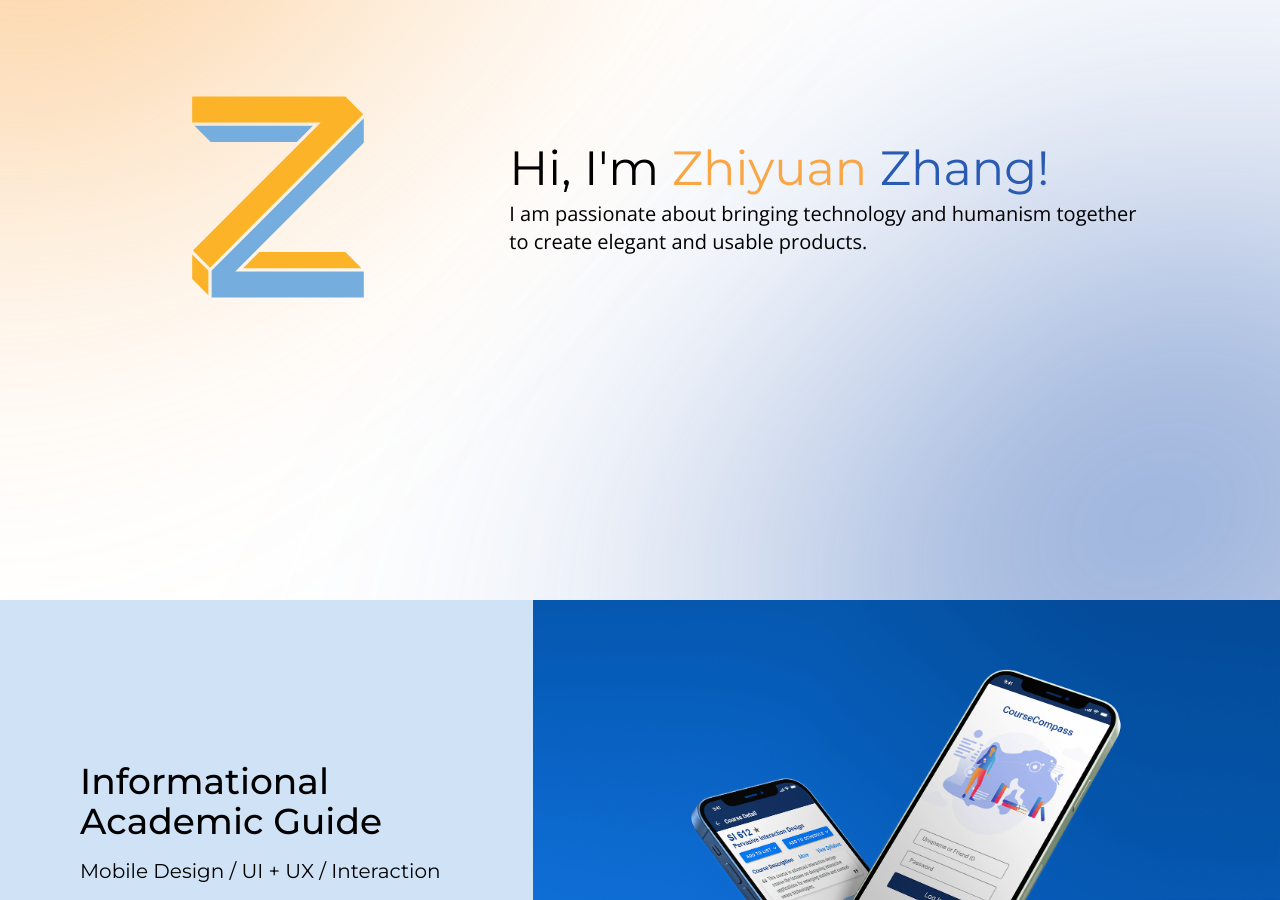
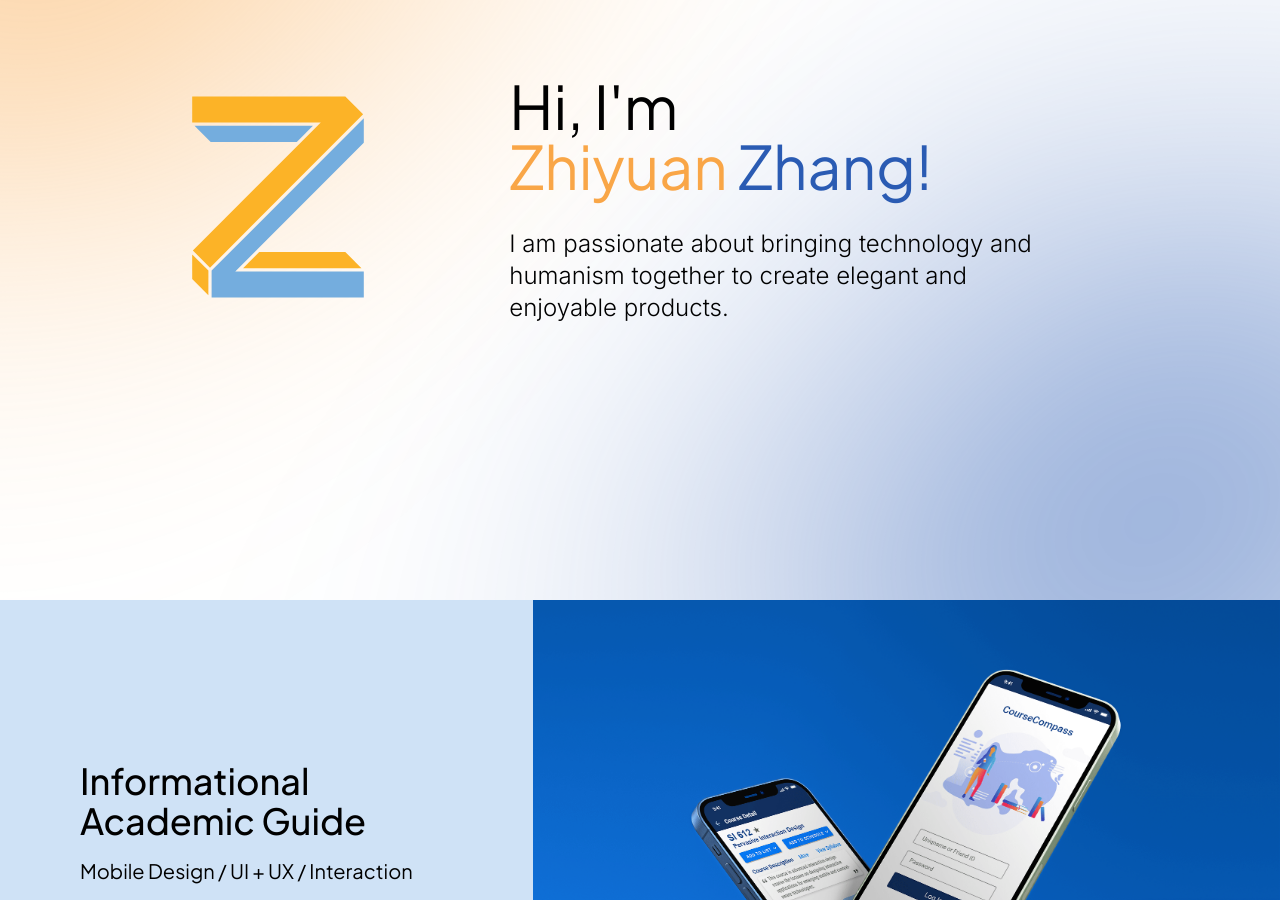
Before and after one commit to zhiyuan-Z/portfolio, a Next.js app: page / in a window 1280 px wide. Shown: the part 200-1100 px from the top of the page. Built offline with nearby package versions, Linux system fonts and the light colour scheme.

Commit message:
Update fonts

```diff
--- a/src/components/Footer.js
+++ b/src/components/Footer.js
@@ -7,7 +7,7 @@ const Footer = () => {
   const [entered, setEntered] = useState(false);
 
   return (
-    <footer className="text-center p-8 flex flex-col items-center justify-center font-sans text-base gap-2">
+    <footer className="text-center p-8 flex flex-col items-center justify-center font-body text-base gap-2">
       <div
         className="flex gap-2 w-full justify-center items-center"
         onMouseEnter={() => setEntered(true)}
--- a/src/components/List.js
+++ b/src/components/List.js
@@ -4,11 +4,11 @@ const List = ({ heading, ordered, divide, children, className, ...rest }) => {
   return (
     <>
       {!!heading && (
-        <div className="font-mont font-medium text-2xl px-4 py-2">
+        <div className="font-heading font-medium text-2xl px-4 py-2">
           {heading}
         </div>
       )}
-      <Element className={`font-sans text-xl ${ divide ? 'divide-y divide-light-orange border-y border-light-orange' : ''}`} {...rest}>
+      <Element className={`font-body text-xl ${ divide ? 'divide-y divide-light-orange border-y border-light-orange' : ''}`} {...rest}>
         {children?.map((item, index) => (
           <li
             className="px-4 py-2"
--- a/src/components/ProjectCard.js
+++ b/src/components/ProjectCard.js
@@ -21,8 +21,8 @@ const ProjectCard = (props) => {
     <div className={classes(bgColor, maxheight, 'w-full aspect-[12/5] grid grid-cols-12 overflow-hidden justify-items-center relative')}>
       <div className="col-start-1 col-end-6 flex flex-col px-8 laptop:px-20 py-16 max-w-xl justify-center h-full overflow-hidden">
         <div className="mb-2 laptop:mb-4">
-          <h3 className="font-mont font-medium text-4xl">{title}</h3>
-          <h4 className="font-mont font-normal text-xl py-4">{subtitle}</h4>
+          <h3 className="font-heading font-medium text-4xl">{title}</h3>
+          <h4 className="font-heading font-normal text-xl py-4">{subtitle}</h4>
         </div>
         <div className="font-normal text-xl">{description}</div>
       </div>
@@ -34,7 +34,7 @@ const ProjectCard = (props) => {
               whileHover={{ opacity: 1 }}
               transition={{ duration: 0.2 }}
             >
-              <p className={classes(textColor, 'font-mont font-semibold text-4xl px-2 py-1 bg-[#fff] z-20')}>
+              <p className={classes(textColor, 'font-heading font-semibold text-4xl px-2 py-1 bg-[#fff] z-20')}>
                 {name}
               </p>
             </motion.div>
--- a/src/pages/_document.js
+++ b/src/pages/_document.js
@@ -6,7 +6,8 @@ class MyDocument extends Document {
       <Html lang="en">
         <Head>
           <link
-            href="https://fonts.googleapis.com/css2?family=Montserrat:wght@300;400;500;600;700&family=Open+Sans:wght@300;400;500;600;700&display=swap"
+            // href="https://fonts.googleapis.com/css2?family=Montserrat:wght@300;400;500;600;700&family=Open+Sans:wght@300;400;500;600;700&display=swap"
+            href="https://fonts.googleapis.com/css2?family=Plus+Jakarta+Sans:wght@300..700&family=Inter:wght@300..700&display=swap"
             rel="stylesheet"
           />
         </Head>
--- a/src/pages/about.js
+++ b/src/pages/about.js
@@ -8,7 +8,7 @@ import Footer from '../components/Footer'
 export default function About() {
 
   return (
-    <div className="font-sans relative overflow-hidden">
+    <div className="font-body relative overflow-hidden">
       <Head>
         <title>About - Zhiyuan Zhang</title>
         <meta name="description" content="About Zhiyuan Zhang" />
@@ -23,7 +23,7 @@ export default function About() {
             <Image src={myPhoto} alt="Picture of Zhiyuan." width="600px" height="800px" />
           </div>
           <div className="col-start-5 col-end-12 ml-16 justify-self-start">
-            <h1 className="font-mont text-3xl font-normal mb-4 inline">
+            <h1 className="font-heading text-3xl font-normal mb-4 inline">
               Hi, there!<br />I am <span className="inline-block"><span className="text-orange">Zhiyuan</span> <span className='text-blue'>Zhang</span></span>, a designer and developer.
             </h1>
             <div className="text-xl font-normal my-2">
--- a/src/pages/design.js
+++ b/src/pages/design.js
@@ -5,7 +5,7 @@ import Footer from '../components/Footer'
 
 export default function Design() {
   return (
-    <div className="font-sans relative overflow-hidden">
+    <div className="font-body relative overflow-hidden">
       <Head>
         <title>Zhiyuan Zhang - Design</title>
         <meta name="description" content="Generated by create next app" />
--- a/src/pages/index.js
+++ b/src/pages/index.js
@@ -8,7 +8,7 @@ import logo from '../../public/logo.svg'
 export default function Home() {
 
   return (
-    <div className="font-sans relative overflow-hidden">
+    <div className="font-body relative overflow-hidden">
       <Head>
         <title>Zhiyuan Zhang</title>
         <meta name="description" content="Zhiyuan Zhang's portfolio. Gradute student at University of Michigan. Focus on UX Design / HCI / App Development." />
@@ -23,14 +23,14 @@ export default function Home() {
           <div className="col-start-2 col-end-5 justify-self-end self-center">
             <Image src={logo} alt="Logo of Zhiyuan Zhang, looks like two letter Z stacked together. One Z is orange, and the other is blue." width="290" height="320" />
           </div>
-          <div className="col-start-5 col-end-12 ml-16 justify-self-start self-center">
-            <h1 className="font-mont text-5xl font-normal my-2">
+          <div className="col-start-5 col-end-11 ml-16 justify-self-start self-center flex flex-col gap-4">
+            <h1 className="font-heading text-6xl font-normal my-2">
               Hi, I&apos;m <span className="inline-block"><span className="text-orange">Zhiyuan</span> <span className='text-blue'>Zhang!</span></span>
             </h1>
-            <h2 className="text-xl font-normal my-2">
+            <h2 className="text-2xl font-light my-2">
               {/* I find balance between humanity and technology to make delightful designs for people. */}
               {/* I create delightful products that combine technologies from the user&apos;s perspective. */}
-              I am passionate about bringing technology and humanism together to create elegant and usable products.
+              I am passionate about bringing technology and humanism together to create elegant and enjoyable products.
             </h2>
           </div>
           <div className="absolute -top-[15%] -left-[20%] w-1/2 h-1/2 bg-orange rounded-full mix-blend-multiply filter blur-5xl opacity-100 skew-y-12 rotate-[120deg] -z-50"></div>
--- a/src/pages/projects/coursecompass.js
+++ b/src/pages/projects/coursecompass.js
@@ -28,7 +28,7 @@ export const ProjectSectionHeading = ({ className, as = 'h3', ...rest }) => {
   }
   return (
     <Component
-      className={classes(className, fontSize, 'font-mont font-semibold text-blue mt-10 mb-4')}
+      className={classes(className, fontSize, 'font-heading font-semibold text-blue mt-10 mb-4')}
       {...rest}
     />
   )
@@ -105,7 +105,7 @@ const CourseCompass = () => {
   });
 
   return (
-    <div className="font-sans relative overflow-hidden">
+    <div className="font-body relative overflow-hidden">
       <Head>
         <title>Zhiyuan Zhang - CourseCompass</title>
         <meta name="description" content="Interaction Design Course Project - A mobile app design that features " />
@@ -116,7 +116,7 @@ const CourseCompass = () => {
 
       <Navigation />
 
-      <main className="min-h-screen px-8 w-4/5 desktop:w-[1000px] m-auto font-sans text-blue-dark">
+      <main className="min-h-screen px-8 w-4/5 desktop:w-[1000px] m-auto font-body text-blue-dark">
         <div className="h-[1000px] w-screen absolute top-0 left-0 overflow-hidden -z-50">
           <div className="relative w-full h-full">
             <Image
@@ -130,8 +130,8 @@ const CourseCompass = () => {
         </div>
         <div className="grid grid-cols-12 gap-x-[24px] gap-y-[16px] mx-auto pt-32">
           <div className="col-start-1 col-end-7 text-blue">
-            <h1 className="font-mont font-semibold text-5xl">{title}</h1>
-            <h2 className="font-mont font-medium text-xl py-4">{subTitle}</h2>
+            <h1 className="font-heading font-semibold text-5xl">{title}</h1>
+            <h2 className="font-heading font-medium text-xl py-4">{subTitle}</h2>
             <div className="font-normal text-lg">{description}</div>
           </div>
           <div className="col-start-7 col-end-13">
--- a/tailwind.config.js
+++ b/tailwind.config.js
@@ -41,8 +41,8 @@ module.exports = {
     },
 
     fontFamily: {
-      mont: "'Montserrat', san-serif",
-      sans: "'Open Sans', san-serif",
+      heading: "'Plus Jakarta Sans', san-serif", //Monteserrat, Figtree, Plus Jakarta Sans
+      body: "'Inter', Arial, san-serif",
     },
     extend: {
       fontSize: {
```
Also changed, not shown: src/pages/projects/habby.js (+5 -5 lines).
